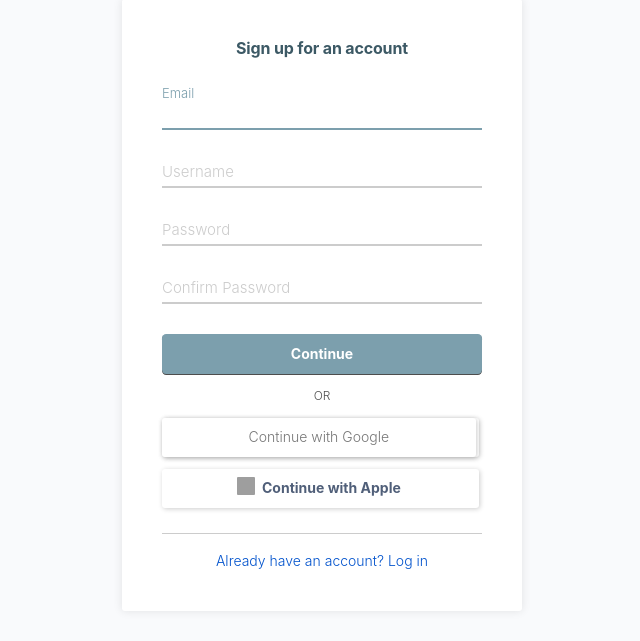
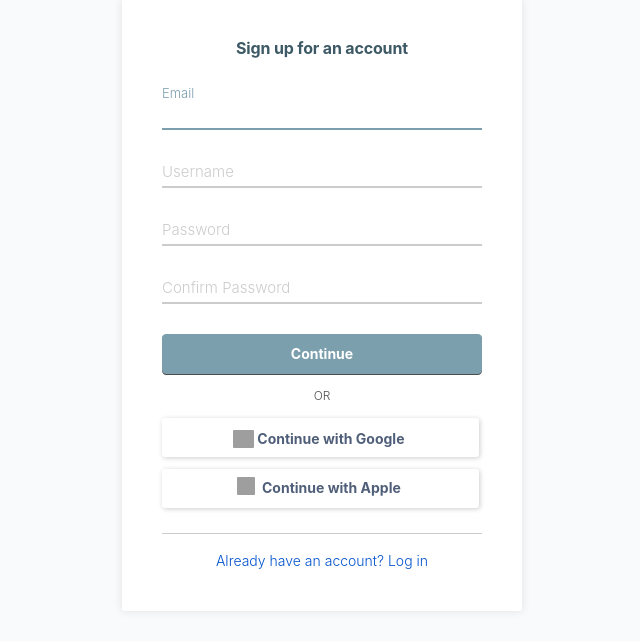
Before and after one commit to kirillzholudev/CRM_project, a Django app: page /accounts/sign-in/ in a window 1280 px wide. Shown: the part 181-822 px from the top of the page, without its empty margins (318-958 px from the left). Run offline with Django 4.2, Linux system fonts and the light colour scheme; some libraries are stand-ins or nearby versions; grey boxes are pictures that could not be loaded.

Commit message:
google button in the sign pages

```diff
--- a/static/css/signup.css
+++ b/static/css/signup.css
@@ -39,6 +39,11 @@ html::selection {
 
 body {
     margin: 0;
+}
+
+.logo_box {
+    width: 210px;
+    margin: auto;
 }
 
 .flowhub-brand .flowhub-main-logo {
@@ -235,6 +240,7 @@ button, html input[type="button"], input[type="submit"] {
     position: relative;
     text-decoration: none;
     border: 0px;
+    transition: 0.1s all ease-in-out;
 }
 
 .button-blue {
@@ -282,6 +288,18 @@ input {
     transition: background-color .2s ease-in-out 0s,border-color .2s ease-in-out 0s;
 }
 
+form.form-google {
+    vertical-align: middle;
+    font-size: 14px;
+    /* color: #505f79; */
+    font-family: inherit;
+    font-weight: bold;
+}
+
+button.google-button {
+    color: #505f79 !important;
+}
+
 .flowhub-brand .inner-section .account-form #google-icon {
     background: url('https://d2k1ftgv7pobq7.cloudfront.net/meta/c/p/res/images/8215f6659adc202403198fef903a447e/sign-in-with-google.svg') 0 50% no-repeat;
 }
@@ -292,6 +310,15 @@ input {
     width: 18px;
     height: 18px;
     vertical-align: middle;
+}
+
+.flowhub-brand .inner-section .account-form .form-google .oauth-button span.icon {
+    display: inline-block;
+    border-radius: 1px;
+    width: 18px;
+    height: 18px;
+    vertical-align: middle;
+    padding-right: 3px;
 }
 
 .flowhub-brand .inner-section .account-form .oauth-button span.label {
--- a/templates/userprofile/sign.html
+++ b/templates/userprofile/sign.html
@@ -12,7 +12,7 @@
 <body class="flowhub-brand" data-analystics-screen="loginChoiceScreenV" data-analystics-marketing-event="true">
 
     <div>
-        <a href="/"><img alt="Flowhub" class="flowhub-main-logo" src="/static/img/Logo union.svg"></a>
+        <div class="logo_box"><a href="/"><img alt="Flowhub" class="flowhub-main-logo" src="/static/img/Logo union.svg"></a></div>
         <section class="inner-section">
             <div class="section-wrapper">
                 <div class="account-form">
@@ -67,9 +67,9 @@
 {#                                Обязательно для гугла метод пост в форме и кнопка button!!!!#}
 
 
-                                <form method="POST" action="{% provider_login_url 'google' %}?next=/" class="google-button oauth-button">
+                                <form method="POST" action="{% provider_login_url 'google' %}?next=/" class="form-google">
                                     {% csrf_token %}
-                                    <button type="submit" class="google-button oauth-button">Continue with Google</button>
+                                    <button type="submit" class="google-button oauth-button"><span id="google-icon" class="icon"></span><span class="label" data-analystics-button="loginWithGmailButton">Continue with Google</span></button>
                                 </form>
 
 {#                            <a id="googleButton" class="google-button oauth-button" href>#}
```
Also changed, not shown: static/css/login.css (+25 -0 lines), templates/userprofile/login.html (+2 -12 lines), db.sqlite3.
